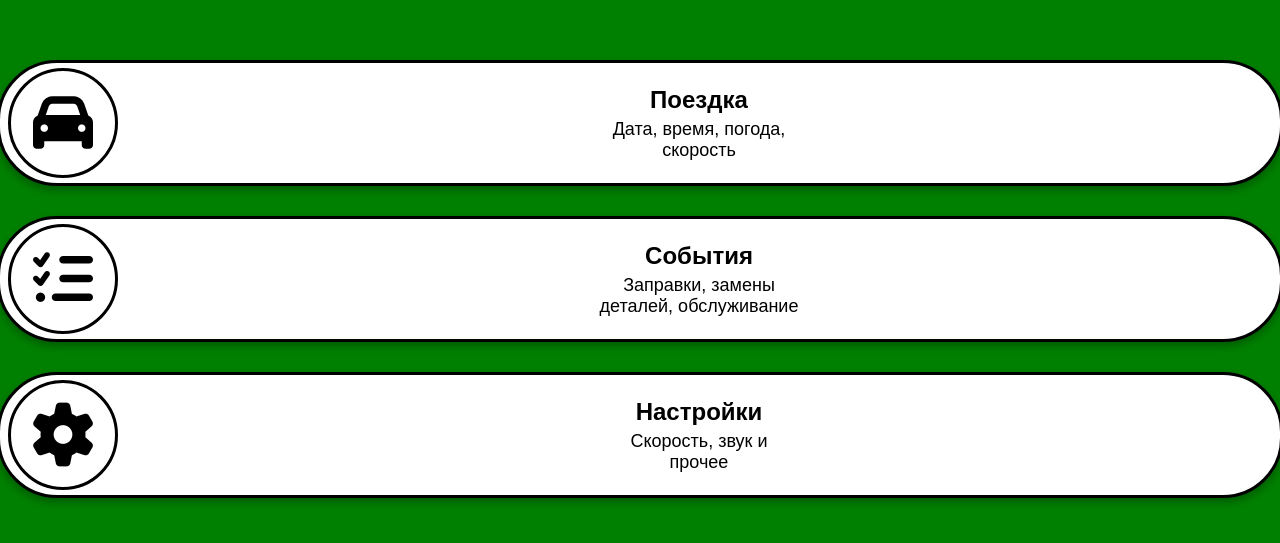
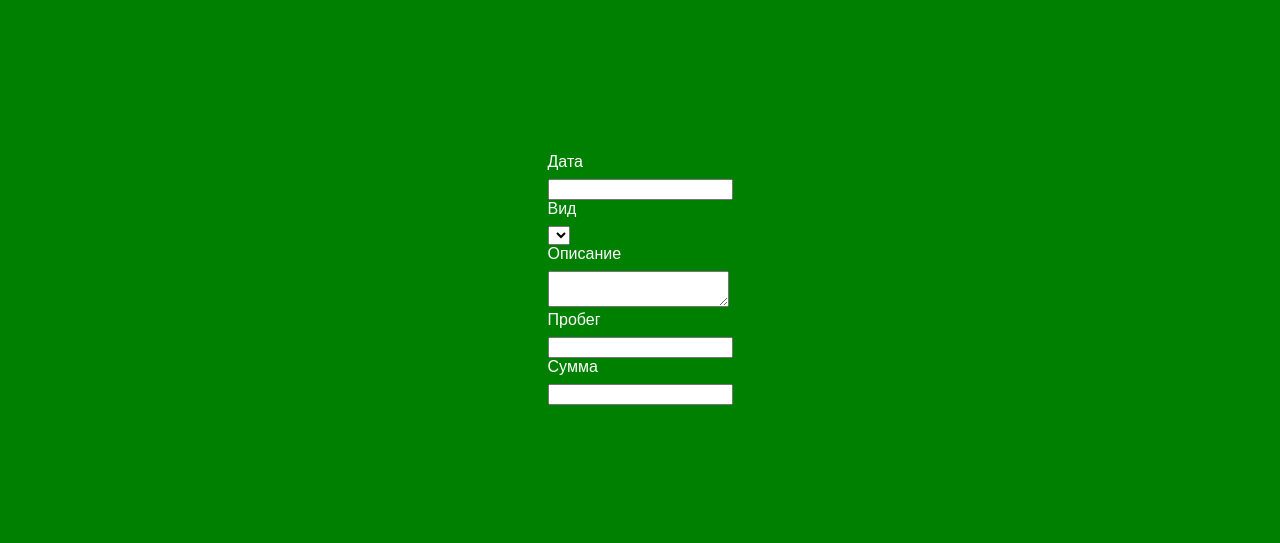
Before and after one commit to DevDimon/myCar, a React (Vite) app: page / in a window 1280 px wide. Shown: the part 121-664 px from the top of the page. Built offline with nearby package versions, Linux system fonts and the light colour scheme.

Commit message:
feat: add EditEvent

```diff
--- a/src/App.jsx
+++ b/src/App.jsx
@@ -5,6 +5,7 @@ import GoBack from './components/ui/GoBack';
 import { useState } from 'react';
 import Settings from './components/Settings';
 import Events from './layouts/Events';
+import EditEvent from './components/EditEvent';
 
 function App() {
     const [mode, setMode] = useState('Меню');
@@ -18,19 +19,20 @@ function App() {
     }
 
     return (
-        <div className='buttonsContainer'>
-            {mode == 'Меню' &&
-                <div className='bigButtonContainer'>
-                    <BigButton icon='fa-car' title='Поездка' subtitle='Дата, время, погода, скорость' onClick={handleRun} />
-                    <BigButton icon='fa-list-check' title='События' subtitle='Заправки, замены деталей, обслуживание' onClick={() => handleMode('События')} />
-                    <BigButton icon='fa-cog' title='Настройки' subtitle='Скорость, звук и прочее' onClick={() => handleMode('Настройки')} />
-                </div>
-            }
-            {mode != 'Меню' && <GoBack title={mode} onClick={() => setMode('Меню')} />}
-            {mode == 'Поездка' && <Run />}
-            {mode == 'Настройки' && <Settings/>}
-            {mode == 'События' && <Events/>}
-        </div>
+        // <div className='buttonsContainer'>
+        //     {mode == 'Меню' &&
+        //         <div className='bigButtonContainer'>
+        //             <BigButton icon='fa-car' title='Поездка' subtitle='Дата, время, погода, скорость' onClick={handleRun} />
+        //             <BigButton icon='fa-list-check' title='События' subtitle='Заправки, замены деталей, обслуживание' onClick={() => handleMode('События')} />
+        //             <BigButton icon='fa-cog' title='Настройки' subtitle='Скорость, звук и прочее' onClick={() => handleMode('Настройки')} />
+        //         </div>
+        //     }
+        //     {mode != 'Меню' && <GoBack title={mode} onClick={() => setMode('Меню')} />}
+        //     {mode == 'Поездка' && <Run />}
+        //     {mode == 'Настройки' && <Settings/>}
+        //     {mode == 'События' && <Events/>}
+        // </div>
+        <EditEvent/>
     );
 }
 
--- /dev/null
+++ b/src/components/EditEvent.css
@@ -0,0 +1,6 @@
+.edit-event {
+    display: flex;
+    flex-direction: column;
+    justify-content: center;
+    height: 100vh;
+}
--- /dev/null
+++ b/src/components/EditEvent.jsx
@@ -0,0 +1,30 @@
+import './EditEvent.css'
+
+function EditEvent() {
+    return (
+        <div className="edit-event">
+            <div className="data-edit-event">
+                <label htmlFor="">Дата</label>
+                <input type="data" />
+            </div>
+            <div className="form-edit-event">
+                <label htmlFor="">Вид</label>
+                <select name="" id=""></select>
+            </div>
+            <div className="description-edit-event">
+                <label htmlFor="">Описание</label>
+                <textarea name="" id=""></textarea>
+            </div>
+            <div className="mileage-edit-event">
+                <label htmlFor="">Пробег</label>
+                <input type="text" />
+            </div>
+            <div className="sum-edit-event">
+                <label htmlFor="">Сумма</label>
+                <input type="text" />
+            </div>
+        </div>
+    );
+}
+
+export default EditEvent;
--- a/src/components/Event.css
+++ b/src/components/Event.css
@@ -5,6 +5,7 @@
     align-items: center;
     gap: 5px;
     height: 100vh;
+    z-index: 10;
 }
 
 .event {
--- a/src/components/Event.jsx
+++ b/src/components/Event.jsx
@@ -29,7 +29,6 @@ function Event({ event }) {
                     <div className="event-sum">{event.sum} руб.</div>
                 </div>
             </div>
-
         </div>
     )
 }
--- a/src/components/ui/GoBack.css
+++ b/src/components/ui/GoBack.css
@@ -4,6 +4,10 @@
     justify-content: space-between;
     align-items: center;
     color: black;
+    position: fixed;
+    z-index: 1000;
+    background-color: green;
+    width: 100%;
 }
 
 .goBackIcon {
```
